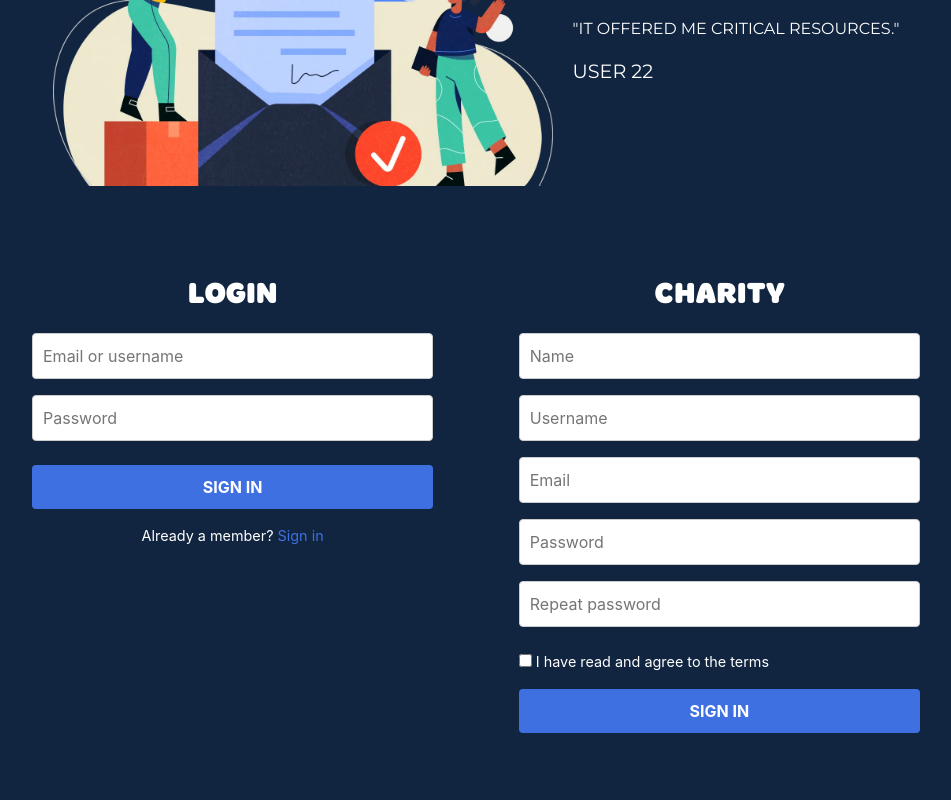
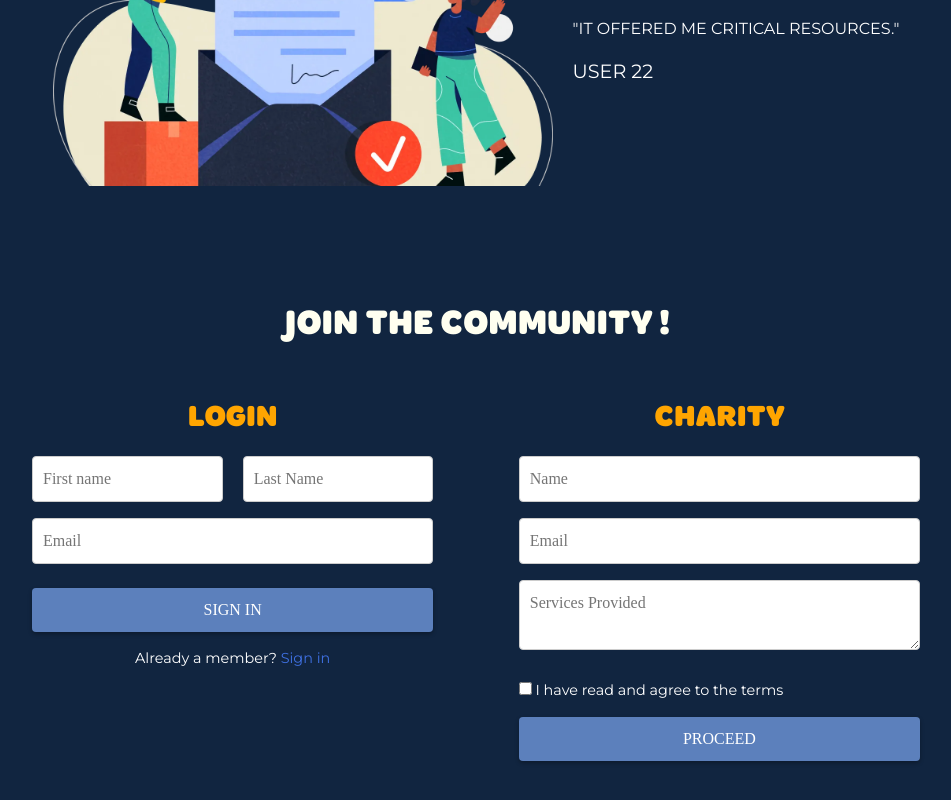
Before and after one commit to Hitherto10/zahra-project, a React (Vite) app in the folder main_folder/: page / in a window 1280 px wide. Shown: the part 1565-2365 px from the top of the page, without its empty margins (164-1115 px from the left). Built offline with nearby package versions, Linux system fonts and the light colour scheme; a web font is replaced by a local one.

Commit message:
Near Finalization of the login/charity page

```diff
--- a/main_folder/src/components/AuthTabs.jsx
+++ b/main_folder/src/components/AuthTabs.jsx
@@ -23,8 +23,12 @@ const AuthTabs = () => {
             {/*    <i className="fab fa-github"></i>*/}
             {/*</div>*/}
             {/*<p className="or-text">or:</p>*/}
-            <input type="text" placeholder="Email or username" />
-            <input type="password" placeholder="Password" />
+            <div className="userCredentials">
+                <input type="text" placeholder="First name" />
+                <input type="text" placeholder="Last Name" />
+            </div>
+
+            <input type="email" placeholder="Email" />
             <div className="form-options">
                 {/*<label><input type="checkbox" /> Remember me</label>*/}
                 {/*<a href="#">Forgot password?</a>*/}
@@ -45,17 +49,18 @@ const AuthTabs = () => {
             {/*</div>*/}
             {/*<p className="or-text">or:</p>*/}
             <input type="text" placeholder="Name" />
-            <input type="text" placeholder="Username" />
             <input type="email" placeholder="Email" />
-            <input type="password" placeholder="Password" />
-            <input type="password" placeholder="Repeat password" />
+            <textarea placeholder="Services Provided" />
             <label className="terms"><input type="checkbox" /> I have read and agree to the terms</label>
-            <button className="submit-btn">SIGN IN</button>
+            <button className="submit-btn">PROCEED</button>
         </form>
     );
 
     return (
         <div className="auth-container">
+            <div className="sign_charityHeader">
+                <p>JOIN THE COMMUNITY !</p>
+            </div>
             {!isLargeScreen && (
                 <div className="auth-tabs">
                     <button
--- a/main_folder/src/index.css
+++ b/main_folder/src/index.css
@@ -364,8 +364,16 @@ span {
 
 .auth-container {
   max-width: 1000px;
-  margin: 0 auto;
+  margin: 50px auto;
   padding: 2rem;
+}
+
+.sign_charityHeader{
+  text-align: center;
+  color: #FFFFF0;
+  font-size: 35px;
+  font-family: "MergeBlack", serif;
+  margin-bottom: 20px;
 }
 
 .auth-tabs {
@@ -377,7 +385,7 @@ span {
 
 .tab {
   padding: 10px 20px;
-  border: none;
+  border: 1px solid #FFFFF0;
   background-color: #eee;
   cursor: pointer;
   font-size: 13px;
@@ -395,8 +403,8 @@ span {
 }
 
 .tab.active {
-  background-color: #dbe6ff;
-  color: #000;
+  background-color: #5c80bc;
+  color: white;
 }
 
 .auth-content {
@@ -430,6 +438,7 @@ span {
   font-family: "MergeBlack", serif;
   margin-bottom: 0.5rem;
   font-size: 30px;
+  color: orange;
 
 }
 
@@ -454,11 +463,13 @@ span {
 
 input[type="text"],
 input[type="email"],
-input[type="password"] {
+input[type="password"],
+textarea {
   width: 100%;
   padding: 10px;
   margin: 0.5rem 0;
   border: 1px solid #ccc;
+  font-family: "Ciutadella", serif;
   border-radius: 4px;
 }
 
@@ -474,16 +485,20 @@ input[type="password"] {
   font-size: 0.9rem;
   margin: 1rem 0;
   display: block;
+  font-family: "Montserrat", serif;
 }
 
 .submit-btn {
   width: 100%;
-  background-color: #3f70e1;
+  /*background-color: #258ea6;*/
+  background-color: #5c80bc;
   color: white;
   padding: 10px;
   border: none;
+  font-family: "Ciutadella", serif;
   border-radius: 4px;
-  font-weight: bold;
+  box-shadow: 0 2px 4px 0 rgba(0,0,0,.3);
+  /*font-weight: bold;*/
   cursor: pointer;
 }
 
@@ -491,9 +506,15 @@ input[type="password"] {
   text-align: center;
   margin-top: 1rem;
   font-size: 0.9rem;
+  font-family: "Montserrat", serif;
 }
 
 .auth-footer a {
   color: #3f70e1;
   text-decoration: none;
 }
+
+.userCredentials{
+  display: flex;
+  gap: 20px;
+}
```
